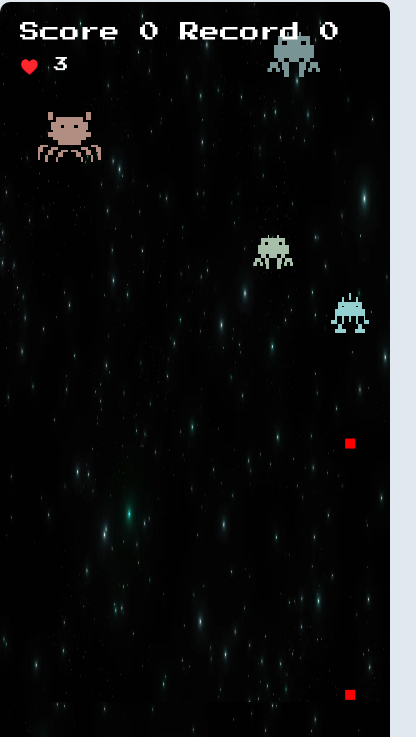
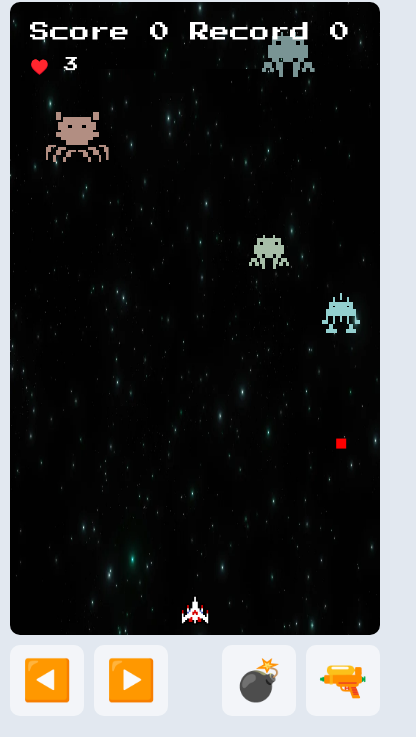
Before and after one commit to markets/star-crusade, a website: page src/index.html in a window 390 px wide. Shown: the part 60-797 px from the top of the page, 416 px wide, since content can reach past the window. Drawn offline with Linux system fonts and the light colour scheme.

Commit message:
refactor

```diff
--- a/src/game.js
+++ b/src/game.js
@@ -221,7 +221,7 @@ class Player {
   }
 
   useBomb() {
-    if (this.bombs <= 0) return false
+    if (Game.gameOver || Game.paused || this.bombs <= 0) return false
 
     this.bombs -= 1
 
@@ -528,8 +528,8 @@ function setupMobileControls() {
   shootBtn.addEventListener('mouseup',    (e) => { preventDefaults(e); Game.player.isShooting = false })
   shootBtn.addEventListener('mouseleave', (e) => { Game.player.isShooting = false })
 
-  bombBtn.addEventListener('touchstart', (e) => { preventDefaults(e); if (!Game.gameOver && !Game.paused) Game.player.useBomb() })
-  bombBtn.addEventListener('click', (e) => { preventDefaults(e); if (!Game.gameOver && !Game.paused) Game.player.useBomb() })
+  bombBtn.addEventListener('touchstart', (e) => { preventDefaults(e); Game.player.useBomb() })
+  bombBtn.addEventListener('click', (e) => { preventDefaults(e); Game.player.useBomb() })
 }
 
 function restart() {
@@ -838,11 +838,7 @@ function start() {
     if (event.key === 's') toggleSound()
     if (event.key === 'r') restart()
     if (event.key === 'p') togglePause()
-    if (event.key === 'b') {
-      if (!Game.gameOver && !Game.paused) {
-        Game.player.useBomb()
-      }
-    }
+    if (event.key === 'b') Game.player.useBomb()
 
     play("soundtrack", 0.25)
   })
@@ -872,8 +868,8 @@ function resizeCanvas() {
   // Maintain original aspect; scale to window; then fit backing store for HiDPI
   const aspectRatio = 1400 / 900
   const isMobile = window.innerWidth <= 768
-  const maxW = isMobile ? window.innerWidth * 1.0 : Math.min(window.innerWidth * 0.95, 1400)
-  const maxH = isMobile ? window.innerHeight * 0.99 : Math.min(window.innerHeight * 0.7, 900)
+  const maxW = isMobile ? window.innerWidth * 0.95 : Math.min(window.innerWidth * 0.95, 1400)
+  const maxH = isMobile ? window.innerHeight * 0.75 : Math.min(window.innerHeight * 0.7, 900)
 
   let cssW, cssH
 
--- a/src/styles.css
+++ b/src/styles.css
@@ -15,9 +15,7 @@ button {
   border-color: transparent;
   border-radius: 10px;
   font-size: 40px;
-  padding: 20px;
-  min-width: 70px;
-  min-height: 70px;
+  padding: 10px;
   display: flex;
 }
 
@@ -40,7 +38,7 @@ canvas {
   width: 100%;
   max-width: 1400px;
   margin: 10px auto;
-  padding: 0 20px;
+  padding: 0 10px;
   box-sizing: border-box;
 }
 
@@ -64,12 +62,7 @@ canvas {
   padding: 0 1em;
 }
 
-.movement-controls {
-  display: flex;
-  gap: 10px;
-}
-
-.action-controls {
+.movement-controls, .action-controls {
   display: flex;
   gap: 10px;
 }
```
